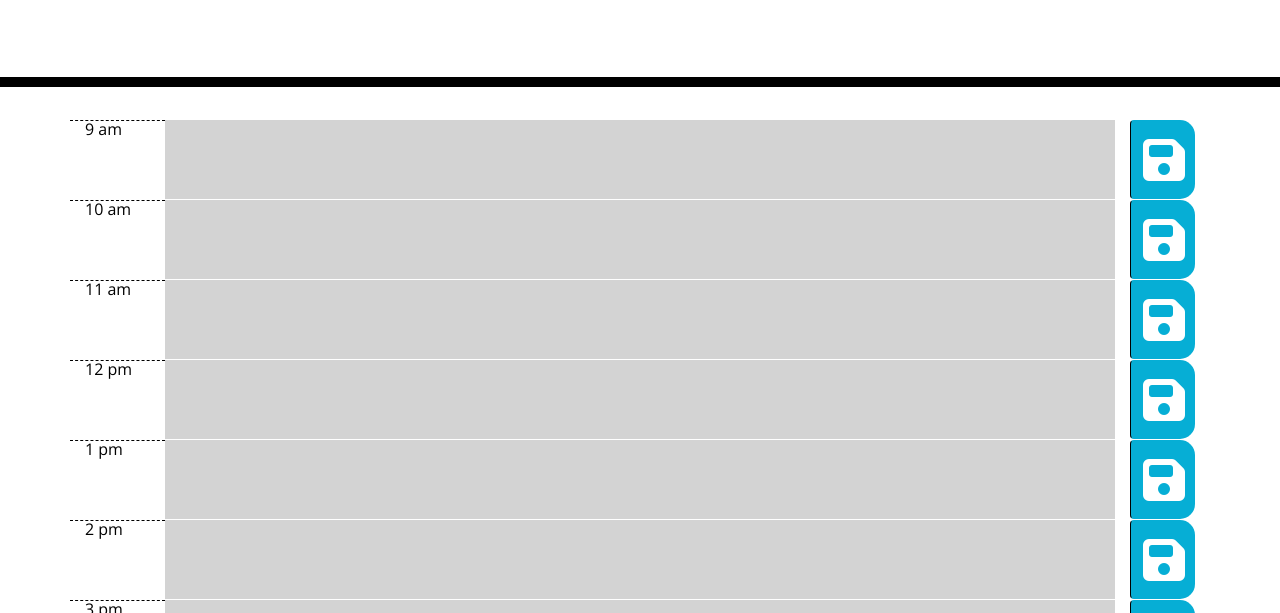
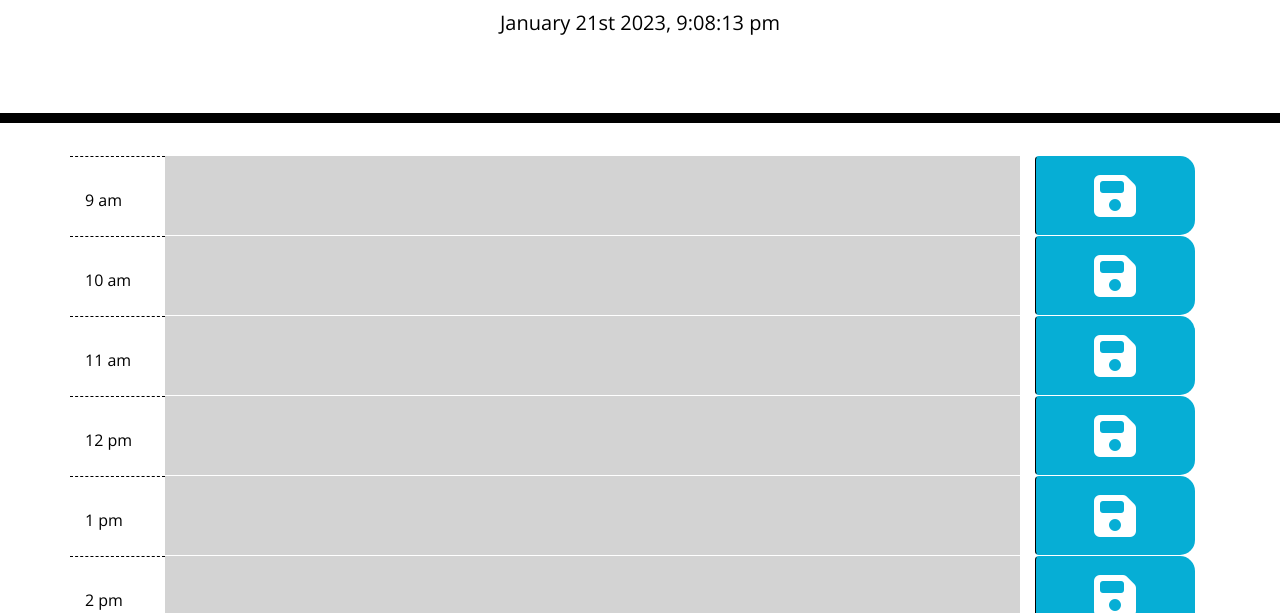
Before and after one commit to FrantiskaAli/TaskOrganizes, a plain HTML site: page index.html in a window 1280 px wide. Shown: the part 181-794 px from the top of the page. Drawn offline with nearby package versions, Linux system fonts and the light colour scheme.

Commit message:
I double checked what I have done during the office hours, added live clock on the top of the site, added function to clear local storage by the second day, but that is yet to be tested in the morning. Overall this project was simple and seems to be finished

```diff
--- a/assets/script.js
+++ b/assets/script.js
@@ -1,7 +1,15 @@
 const listOfTasks = $('#tasks-list');
+const currentDay = $('#currentDay')
 
+//here I am going to set display of current day on the top of the site
+//I created function which adds new text as the interval goes creating live clock on the front of the page
+let runningClock = function(){
+    currentDay.text(moment().format("MMMM Do YYYY, h:mm:ss a"))
+}
+runningClock();//calling my clock function
+setInterval(runningClock, 1000);//intervall of 1000ms is equal to one seconds interval
 
-for (let i = 9; i < 18; i++){ //this loop is to create layout of hour in task organizer
+for (let i = 9; i < 18; i++){ //this loop is to create layout of hour in task organizer the numbers are working hours
 
 
     let hour = moment(i, 'H'); // I  need this variable so then I can work with text inside time div as moment
@@ -10,36 +18,34 @@ for (let i = 9; i < 18; i++){ //this loop is to create layout of hour in task or
     let mainContent = $('<div>');
 
     //getter from local storage- idk yeh how ill name it and how ill call it but i need to call on storage before
-    mainContent.addClass('col-10 content')
+    mainContent.addClass('col-7 col-sm-7 col-md-8 col-lg-9 content')
     .attr('contenteditable','true')
     .text(localStorage.getItem('task'))
     //bootstrap column sizing
     let time = $('<div>');
-    time.addClass('col-1 hour').text(hour.format('h a')) // time frome moment.js as a text on website
+    time.addClass('col-2 col-sm-2 col-md-2 col-lg-1 hour').text(hour.format('h a')) // time frome moment.js as a text on website
     let buttonSpace = $('<div>')
-    buttonSpace.addClass('col-1') //space to place button
-    let saveButton = $('<button>')//
-    saveButton.addClass('btn saveBtn').html('<i class="fa-solid fa-floppy-disk fa-3x"></i>')//button given bootstrap classes
-    listOfTasks.append(row);
-    row.append(time, mainContent, buttonSpace);
+    buttonSpace.addClass('col-3 col-sm-3 col-md-2 col-lg-2') //space to place button
+    let saveButton = $('<button>')//button
+    saveButton.addClass('btn saveBtn').html('<i class="fa-solid fa-floppy-disk fa-3x"></i>')//button given bootstrap classes and fav icon
+    listOfTasks.append(row);//row appended to the list of tasts div
+    row.append(time, mainContent, buttonSpace); //sections appended into the row
     buttonSpace.append(saveButton)
-
+//adding color coding based on time by simple if statement
     if(moment().format('H') < i ){
         mainContent.addClass('future')
     } else if (moment().format('H') > i){
         mainContent.addClass('past')
     } else {mainContent.addClass('present')}
+}
 
-
-
-
-}
-//local storage;
+//local storage; number 9 reflects the amount of rows on the page to iterate over
 for(let y = 0; y < 9; y++){
-    //some = get from local storage
+    // get mainConent's contents from local storage
     let oldTask = localStorage.getItem(y);
     listOfTasks.children().eq(y).children('.content').text(oldTask);
-    console.log(listOfTasks.children().eq(y).children('.content').html());
+
+    //on click function that saves data from the div into the local storage
     listOfTasks.children().eq(y).on('click', '.btn',function(){
     let taskValue = listOfTasks.children().eq(y).children('.content').html()
     localStorage.setItem(y, taskValue )
@@ -47,3 +53,11 @@ for(let y = 0; y < 9; y++){
     })
 //listOfTasks.children().eq(y).children('.content').val()
 }
+
+//this block of code should hopefully ensure that second day the list will be cleared up
+let timeNow = moment().format('H');
+localStorage.setItem('time', timeNow);
+let oldTime= localStorage.getItem('time');
+if (timeNow < oldTime){
+    localStorage.clear()
+}
--- a/assets/style.css
+++ b/assets/style.css
@@ -44,6 +44,7 @@ textarea {
   background-color: #ffffff;
   color: #000000;
   border-top: 1px dashed #000000;
+  padding-top: 3%;
 }
 
 .past {
```
Also changed, not shown: index.html (+2 -1 lines).
